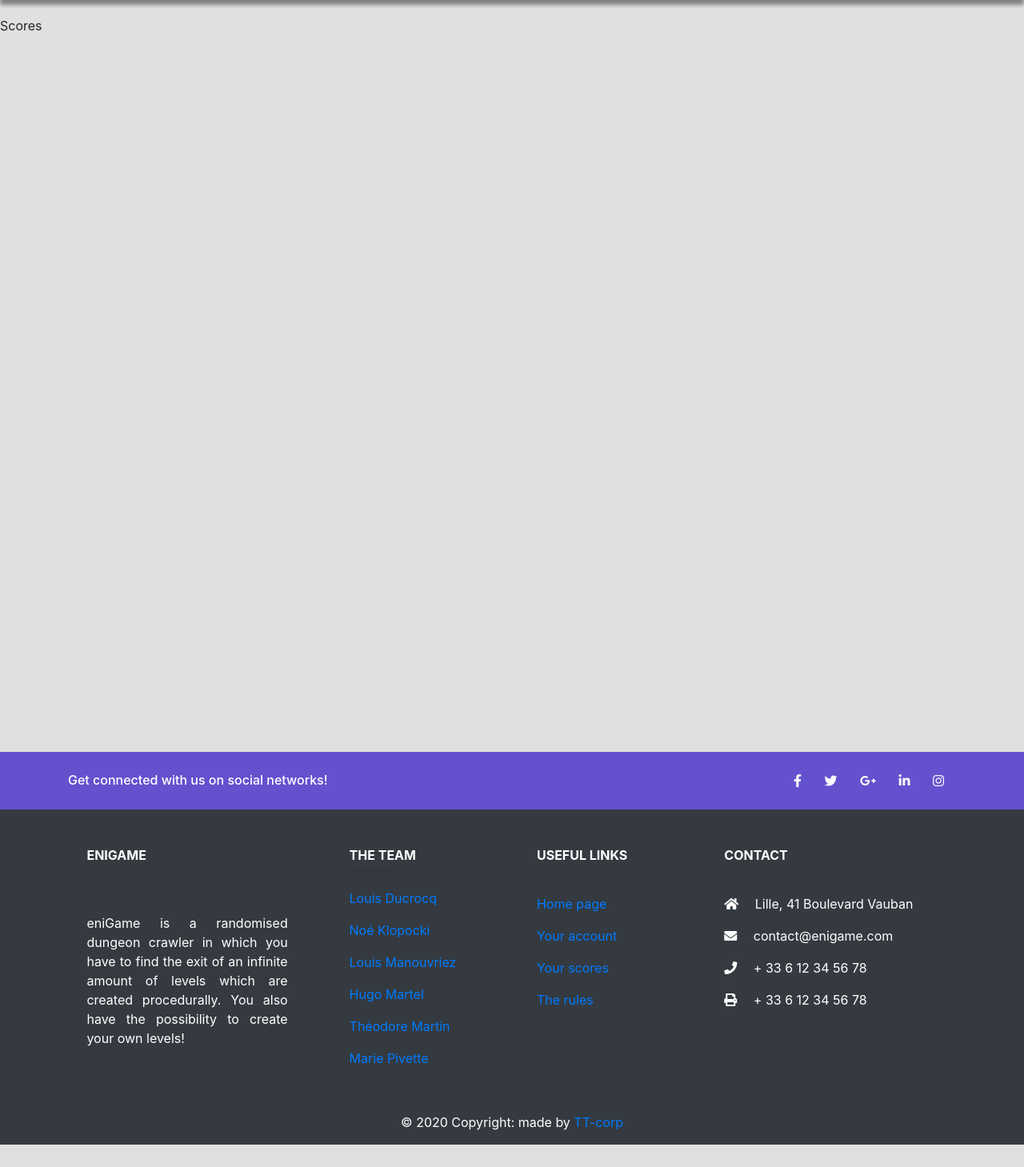
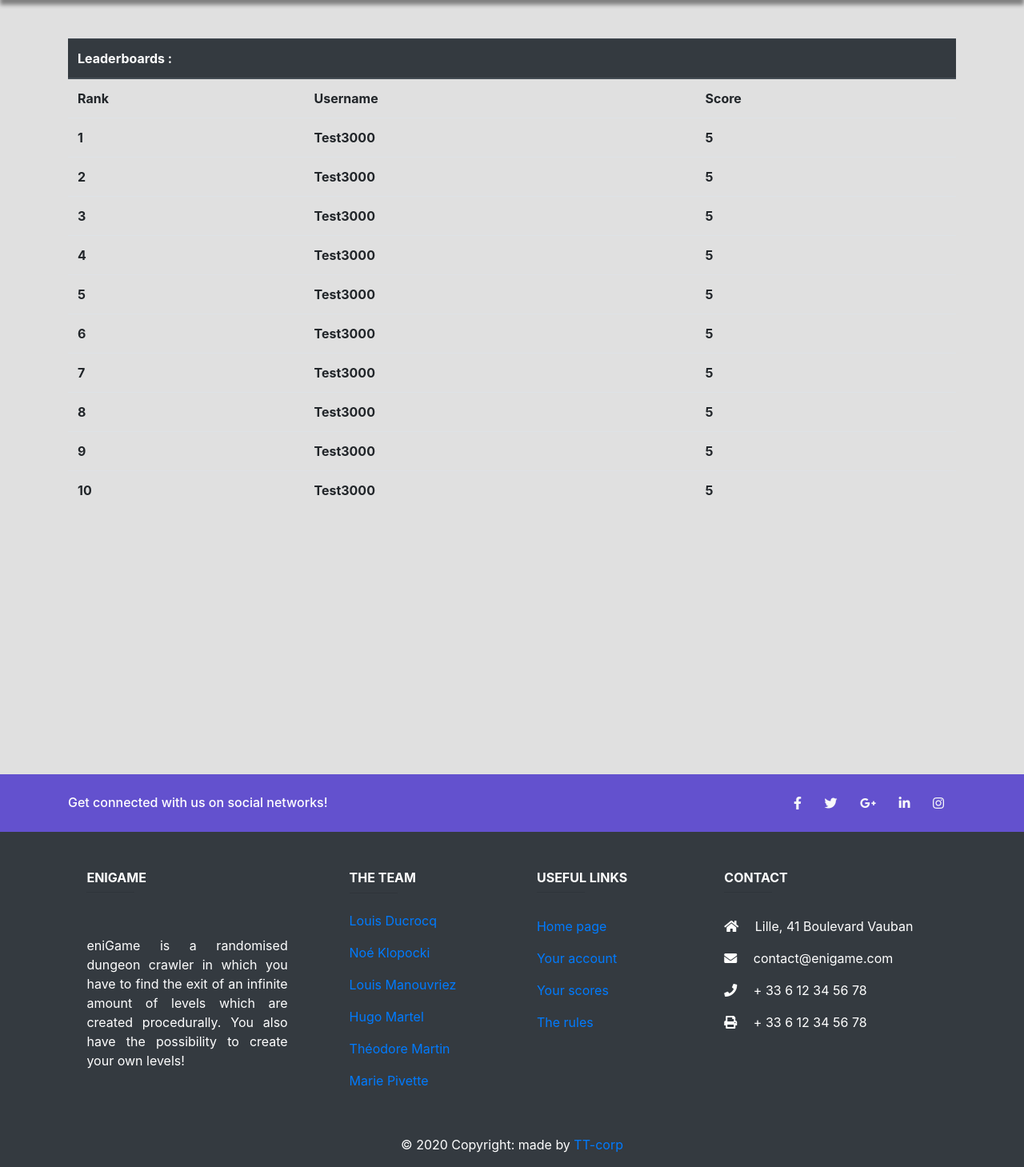
Before and after one commit to TT-txt/eniGame, a PHP site: the page made by web/leaderboards.php in a window 1280 px wide. Shown: the part 106-1565 px from the top of the page at 80% size. Before the commit the page ends 1537 px from the top, so only its background shows below. Run offline with PHP 8.4, Linux system fonts and the light colour scheme; data comes from the database, SQL or seed files in the repository; lists and menus that the app fills with data are empty.

Commit message:
added scores query

```diff
--- a/web/leaderboards.php
+++ b/web/leaderboards.php
@@ -12,7 +12,52 @@
 <body>
 	<?php include("include/nav.php"); ?>
 	<main>
-		Scores
+	<div class="container">
+		<?php
+		include("include/connect.php");
+		?>
+
+		<table class="table table-hover mt-5">
+		<thead class="thead-dark">
+			<tr>
+				<th scope="col" colspan="3">Leaderboards :</th>
+			</tr>
+		</thead>
+		<tbody>
+			<tr>
+				<!--Nothing also to explain, we get the type-->
+				<th scope="col">Rank</th>
+				<th scope="col">Username</th>
+				<th scope="col">Score</th>
+			</tr>
+
+				<?php
+				$sql = "SELECT who, score, (SELECT name FROM users as users WHERE users.id = scores.who ) as name FROM scores as scores ORDER by score DESC LIMIT 10";
+
+				//$sql = "SELECT who, score, date FROM scores WHERE id = (SELECT name FROM users) ORDER by score DESC LIMIT 10";
+				$result = mysqli_query($link, $sql);
+				$i = 0;
+				if (mysqli_num_rows($result) > 0) {
+				// output data of each row
+				while($row = mysqli_fetch_assoc($result)) {
+					$i = $i + 1;
+					echo "<tr><th scope='col'>" . $i . "</th> <th scope='col'> " . $row["name"]. " </th> <th> " . $row["score"]. " </th> </tr> ";
+					}
+				}
+				else {
+					echo "0 results";
+					}
+				?>
+
+			</tr>
+			<tr>
+
+			</tr>
+		</tbody>
+	</table>
+	</div>
+
+
 	</main>
 	<?php include("include/footer.php"); ?>
 </body>
```
Also changed, not shown: web/scores.php (+25 -6 lines).
